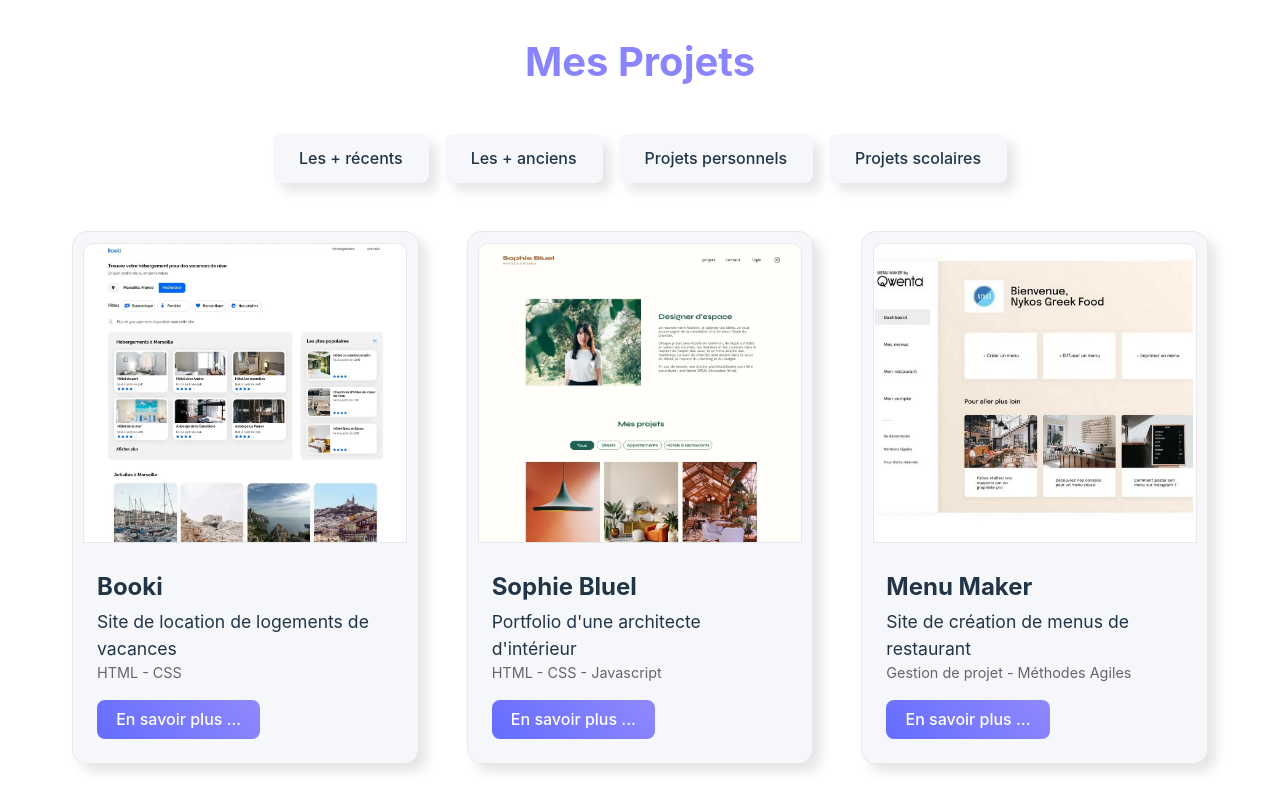
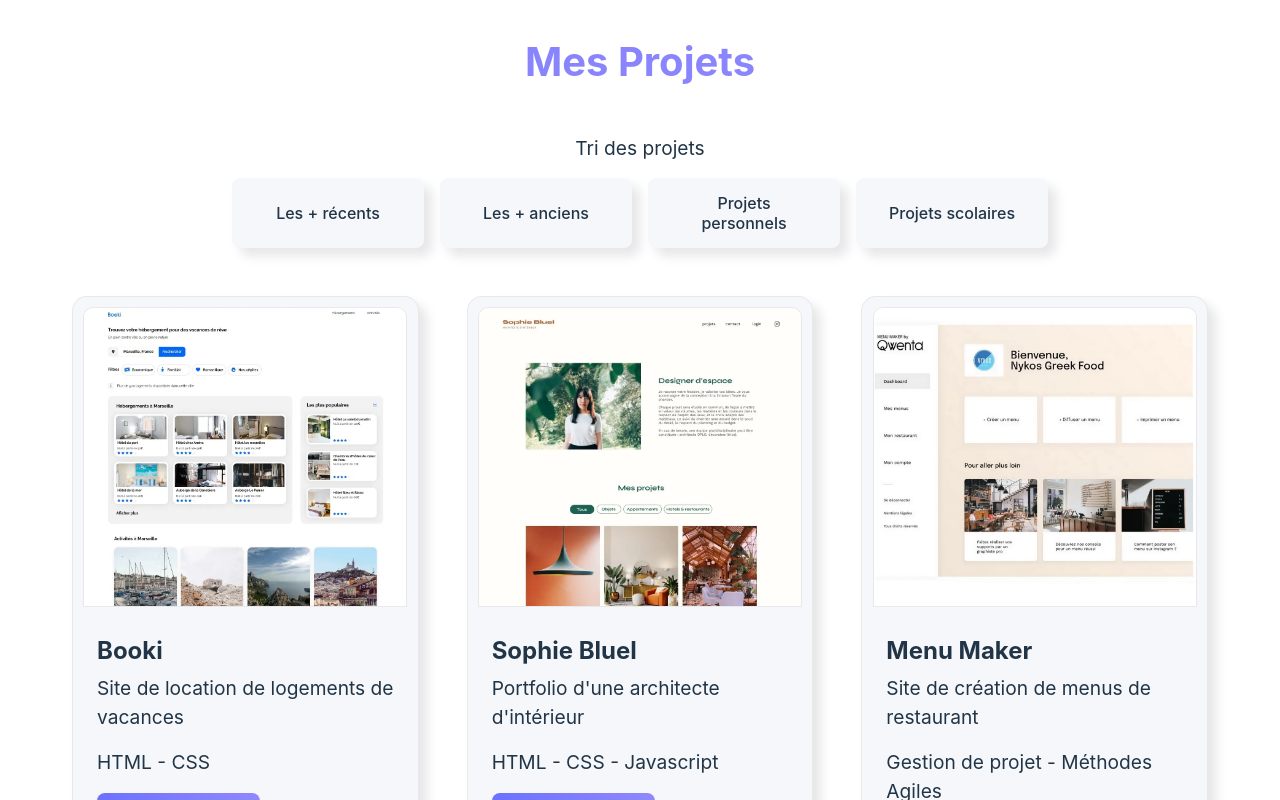
Before and after one commit to Bernard-VERA/Portfolio2, a React (Vite) app: page / in a window 1280 px wide. Shown: the part 2600-3400 px from the top of the page. Built offline with nearby package versions, Linux system fonts and the light colour scheme.

Commit message:
Design des boutons du tri de projets

```diff
--- a/src/components/About.jsx
+++ b/src/components/About.jsx
@@ -7,7 +7,7 @@ function About() {
       <div className="about-content">
         <div>
         <p>
-        Passionné d’informatique depuis toujours, j’ai choisi d’en faire mon métier en me spécialisant dans le développement full-stack. Soucieux d’enrichir mon parcours autodidacte, j’ai suivi une formation diplômante chez OpenClassrooms. Cela m’a permis d’acquérir des compétences solides, pour concevoir des sites web intuitifs et performants.<br/>
+        Passionné d’informatique depuis toujours, j’ai choisi d’en faire mon métier en me spécialisant dans le développement web full-stack. Soucieux d’enrichir mon parcours autodidacte, j’ai suivi une formation diplômante chez OpenClassrooms. Cela m’a permis d’acquérir des compétences solides, pour concevoir des sites web intuitifs et performants.<br/>
         Curieux et toujours en quête d’amélioration, je souhaite mettre mon expertise et ma créativité au service de projets innovants, afin de répondre au mieux aux besoins des utilisateurs.
         </p>
         </div>
--- a/src/components/Projects.jsx
+++ b/src/components/Projects.jsx
@@ -480,8 +480,9 @@ function Projects() {
   return (
     <div className="projects">
       <h2>Mes Projets</h2>
-
+      <p>Tri des projets</p>
       <div className="filter-buttons">
+        <div className="recentold-buttons">
           <button
             className={filter === 'recent' ? 'active' : ''}
             onClick={() => setFilter('recent')}
@@ -494,6 +495,8 @@ function Projects() {
           >
             Les + anciens
           </button>
+        </div>
+        <div className="personalschool-buttons">
           <button
             className={filter === 'personal' ? 'active' : ''}
             onClick={() => setFilter('personal')}
@@ -506,6 +509,7 @@ function Projects() {
           >
             Projets scolaires
           </button>
+        </div>
       </div>
       <div className="projects-grid">
       {filterProjects().map((project) => (
--- a/src/styles/Projects.css
+++ b/src/styles/Projects.css
@@ -11,6 +11,12 @@
   text-align: center;
 }
 
+.projects p {
+  font-size: 1.2rem;
+  margin-bottom: 1rem;
+  color: var(--text-primary);
+}
+
 .filter-buttons {
   display: flex;
   justify-content: center;
@@ -19,7 +25,13 @@
   flex-wrap: wrap;
 }
 
+.recentold-buttons, .personalschool-buttons {
+  display:flex;
+  gap: 1rem;
+}
+
 .filter-buttons button {
+  width: 12rem;
   padding: 0.8rem 1.5rem;
   border-radius: 8px;
   background: var(--bg-secondary);
@@ -256,6 +268,10 @@
     grid-template-columns: 1fr;
   }
 
+  .filter-buttons button {
+    padding: 0.3rem 1.5rem;
+  }
+
   .projects {
     padding: 1rem;
   }
@@ -269,4 +285,16 @@
   .project-image {
     height: 200px;
   }
+
+  .filter-buttons {
+    flex-direction: column;
+    align-items: center;
+  }
+
+  .recentold-buttons, .personalschool-buttons {
+    display:flex;
+    flex-direction:column;
+    flex-wrap: wrap;
+    gap: 1rem;
+  }
 }
```
Lines whose indentation alone changed are shown as unchanged.
